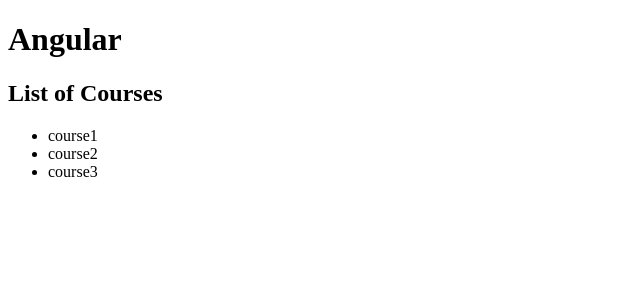
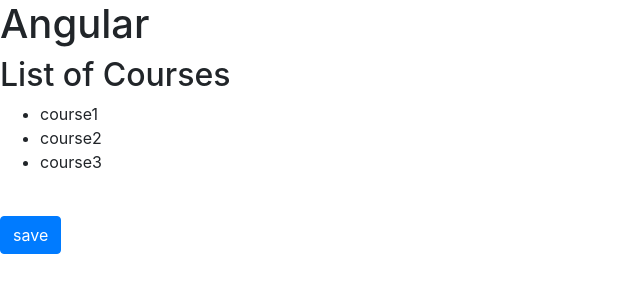
Before and after one commit to Pollock-Nag/AngularBeginnerToAdvanced, an Angular app in the folder hello-world/: page / in a window 1280 px wide. Shown: the top 300 px of the page, without its empty margins (0-640 px from the left). Built offline with nearby package versions, Linux system fonts and the light colour scheme.

Commit message:
starting to using bootstrap on project

```diff
--- a/hello-world/package.json
+++ b/hello-world/package.json
@@ -1,6 +1,6 @@
 {
   "name": "hello-world",
-  "version": "0.0.0",
+  "version": "0.0.1",
   "scripts": {
     "ng": "ng",
     "start": "ng serve",
@@ -11,6 +11,7 @@
   },
   "private": true,
   "dependencies": {
+    "@angular-devkit/build-angular": "^0.803.21",
     "@angular/animations": "^6.1.0",
     "@angular/common": "^6.1.0",
     "@angular/compiler": "~8.2.0",
@@ -20,12 +21,12 @@
     "@angular/platform-browser": "^6.1.0",
     "@angular/platform-browser-dynamic": "^8.2.14",
     "@angular/router": "^6.1.0",
+    "bootstrap": "^4.4.1",
     "core-js": "^2.5.4",
     "rxjs": "^6.0.0",
     "zone.js": "~0.8.26"
   },
   "devDependencies": {
-    "@angular-devkit/build-angular": "^0.12.4",
     "@angular/cli": "~6.1.1",
     "@angular/compiler-cli": "^8.2.14",
     "@angular/language-service": "^6.1.0",
--- a/hello-world/src/app/components/courses-component/courses-component.component.html
+++ b/hello-world/src/app/components/courses-component/courses-component.component.html
@@ -1,4 +1,14 @@
 <h2>{{title}}</h2>
 <ul>
   <li *ngFor="let course of courses">{{course}}</li>
+  <img src="{{imgUrl}}" alt="">
+  <img [src]="imgUrl" alt="">
 </ul>
+
+<table>
+  <tr>
+    <td [attr.colspan]="colSpan"></td>
+  </tr>
+
+  <button class="btn btn-primary">save</button>
+</table>
--- a/hello-world/src/app/components/courses-component/courses-component.component.ts
+++ b/hello-world/src/app/components/courses-component/courses-component.component.ts
@@ -8,7 +8,9 @@
 export class CoursesComponentComponent implements OnInit {
 
   title = 'List of Courses';
+  imageUrl = 'http://lorempixel.com/400/200';
   courses;
+  colSpan = 2;
 
   // Logic for calling an HTTP Service
 
--- a/hello-world/src/styles.css
+++ b/hello-world/src/styles.css
@@ -1 +1,2 @@
 /* You can add global styles to this file, and also import other style files */
+@import "~bootstrap/dist/css/bootstrap.css";
```
Also changed, not shown: 1 other file (tests, documents, lock files or other folders).
